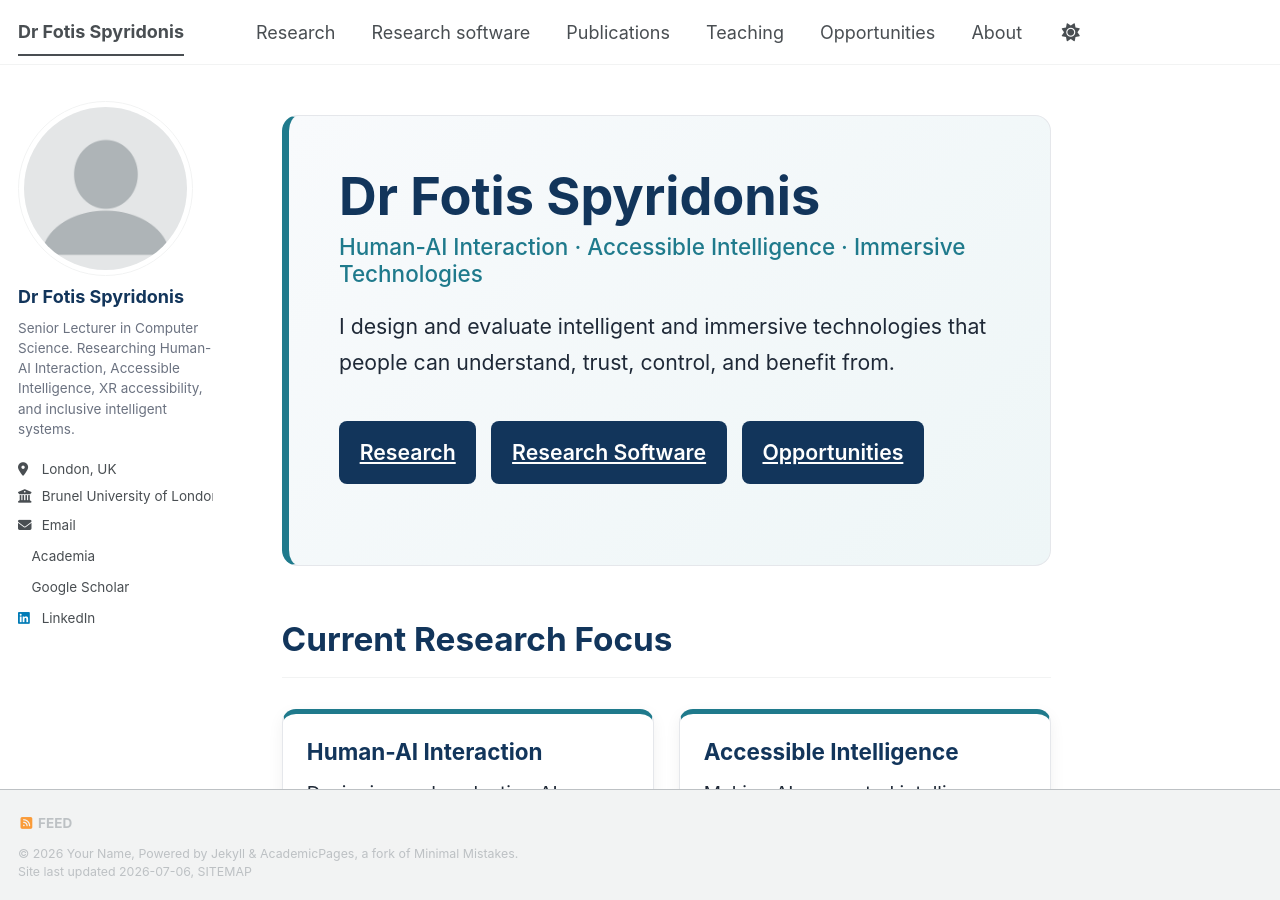
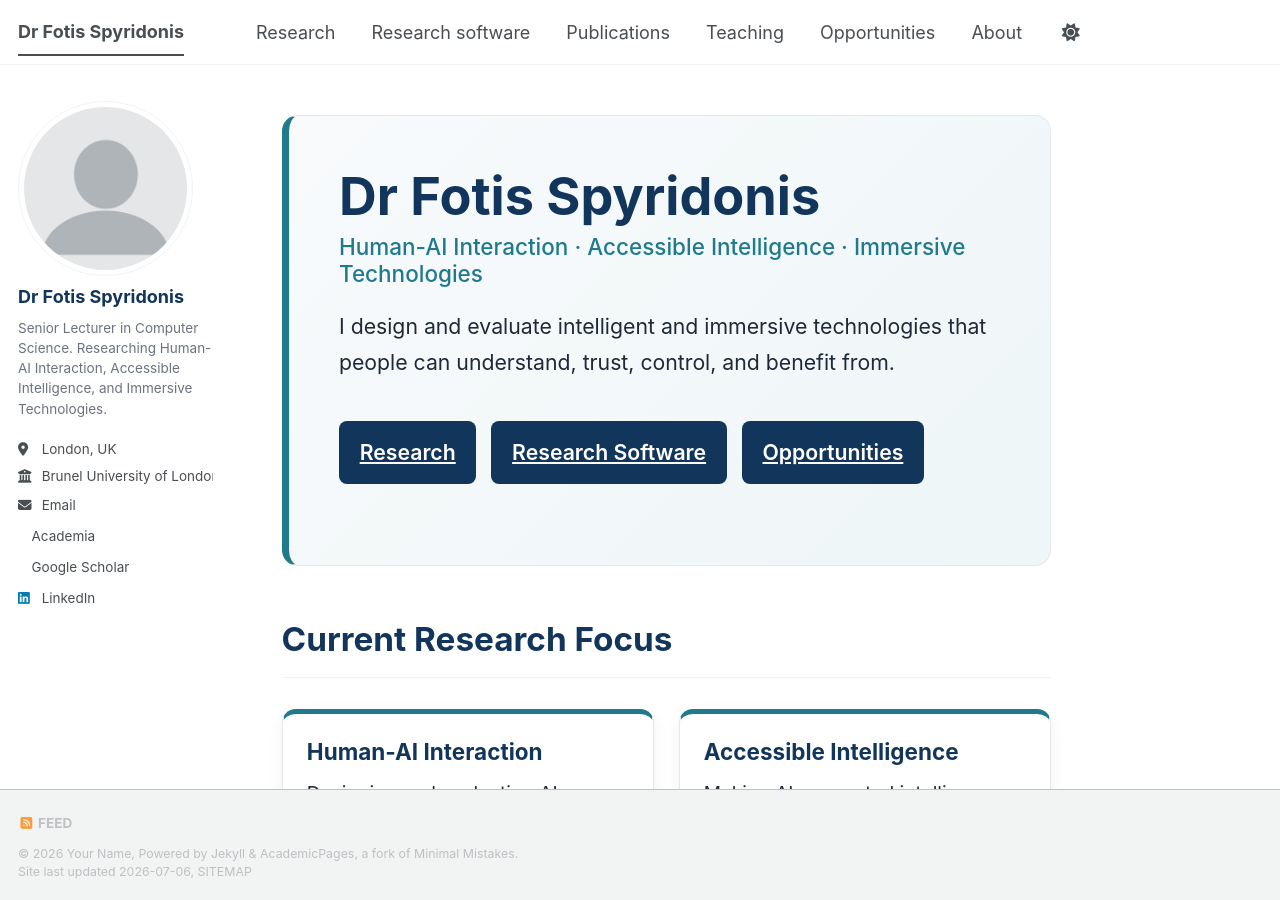
Before and after one commit to fotios-spyridonis/fotios-spyridonis.github.io, a Jekyll site: the page built from _pages/home.md, in a window 1280 px wide and 900 px high. Built offline with Jekyll 4.4.1, drawn with Linux system fonts in a browser that asks for light colours; a style sheet for code colours, icons or effects is not loaded.

Commit message:
Update _config.yml

```diff
--- a/_config.yml
+++ b/_config.yml
@@ -26,7 +26,7 @@ author:
   avatar           : "profile.png"
   name             : "Dr Fotis Spyridonis"
   pronouns         : # example: "she/her"
-  bio              : "Senior Lecturer in Computer Science. Researching Human-AI Interaction, Accessible Intelligence, XR accessibility, and inclusive intelligent systems."
+  bio              : "Senior Lecturer in Computer Science. Researching Human-AI Interaction, Accessible Intelligence, and Immersive Technologies."
   location         : "London, UK"
   employer         : "Brunel University of London"
   uri              : # URL
```
